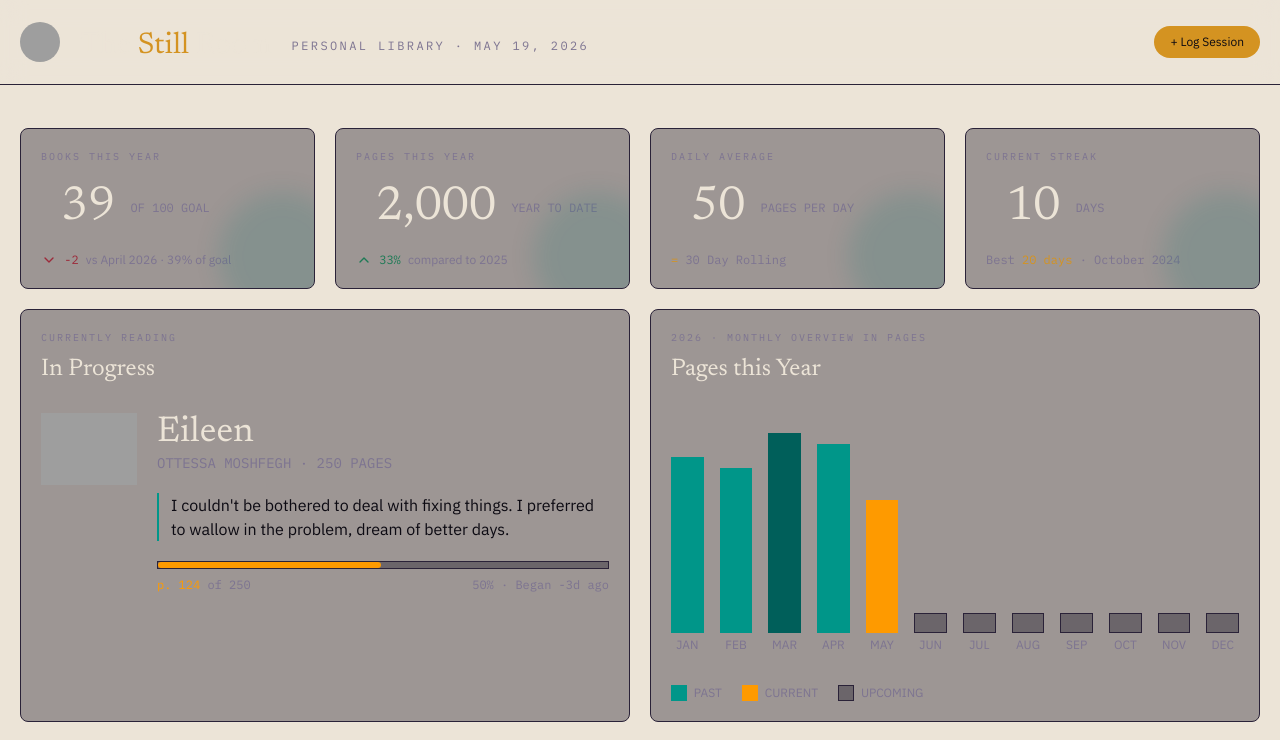
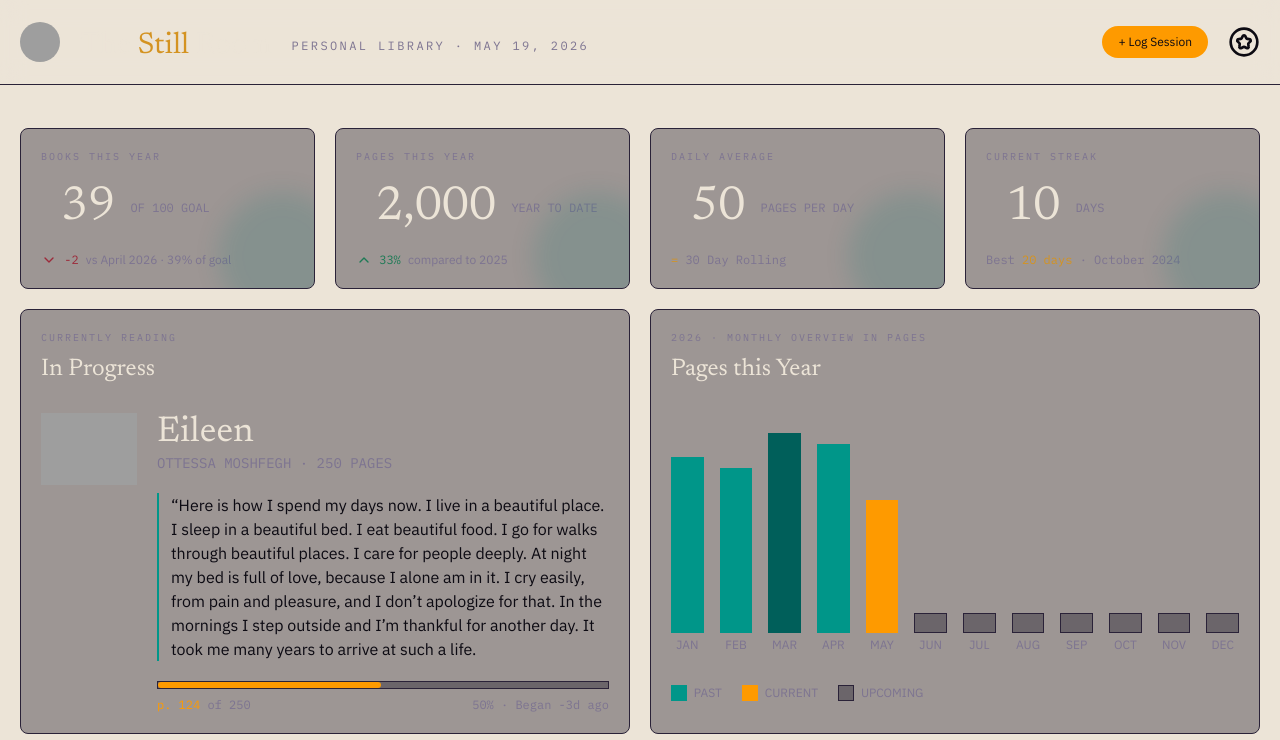
Before and after one commit to turned-to-a-dead-channel/book-logger, a Next.js app: page / in a window 1280 px wide. Shown: the top 740 px of the page. Built offline with nearby package versions, Linux system fonts and the light colour scheme; grey boxes are pictures that could not be loaded.

Commit message:
Fix hydration issue, start setting up router, add pg packages

```diff
--- a/app/books/page.tsx
+++ b/app/books/page.tsx
@@ -1,7 +1,12 @@
+'use client';
+import { useRouter } from 'next/navigation';
+
 const BooksPage = () => {
+    const router = useRouter();
     return (
         <div>
             <h1>Hello from the Books Page</h1>
+            <a className="text-amber-500 cursor-pointer" onClick={() => router.replace("/")}>Go Home</a>
         </div>
     )
 };
--- a/app/page.tsx
+++ b/app/page.tsx
@@ -1,4 +1,4 @@
-import { ChevronUp, ChevronDown, Equal } from 'lucide-react';
+"use client";
 import { dates } from '@/lib/dates';
 import CalendarPanel from '@/components/calendar';
 import BooksThisYear from '@/components/booksthisyearstat';
@@ -7,6 +7,7 @@ import { BookData, CurrentlyReading } from '@/components/currentlyreading';
 import PagesThisYearStat from '@/components/pagesthisyearstat';
 import DailyAverageStat from '@/components/dailyaveragestat';
 import CurrentStreak from '@/components/currentstreak';
+import { useRouter } from 'next/navigation';
 
 const placeholderStatData = {
   readBooks: 39,
@@ -76,10 +77,11 @@ const placeholderBookData = {
 };
 
 const HomePage = () => {
+  const router = useRouter();
   return (
     <div className='ml-5 mr-5 flex flex-col justify-items-center gap-5'>
       <div className="flex flex-row gap-5 items-stretch justify-items-center">
-      <div className="relative overflow-hidden bg-surface border border-edge rounded-lg p-5 flex-1 after:content-[''] after:rounded-full after:bg-teal-700 after:absolute after:-bottom-8 after:-right-8 after:p-7 after:h-32 after:w-32 after:blur-md after:opacity-15">
+        <div className="relative overflow-hidden bg-surface border border-edge rounded-lg p-5 flex-1 after:content-[''] after:rounded-full after:bg-teal-700 after:absolute after:-bottom-8 after:-right-8 after:p-7 after:h-32 after:w-32 after:blur-md after:opacity-15" onClick={() => router.replace("/books")}>
           <h4 className="text-muted font-mono uppercase tracking-wider-than-widest text-textsmall">Books This Year</h4>
           <BooksThisYear data={ placeholderStatData } />
         </div>
--- a/app/topbar.tsx
+++ b/app/topbar.tsx
@@ -1,5 +1,7 @@
 import Image from "next/image"
 import { dates } from "@/lib/dates";
+import { CircleStar } from 'lucide-react';
+
 
 const TopBar = () => {
     return (
@@ -14,10 +16,11 @@ const TopBar = () => {
                     <span className="mt-2 font-serif align-middle text-textlight text-3xl">&nbsp;Room</span>
                     <span className="mt-2 ml-5 align-middle font-mono uppercase tracking-wider-than-widest text-xs text-muted">Personal Library &middot; { dates.todayString }</span>
                 </div>
-                <div className="m-5">
-                    <button className="bg-amber text-xs align-middle text-textdark px-4 py-2 hover:bg-amber-2 rounded-4xl cursor-pointer">
+                <div className="m-5 flex flex-row">
+                    <button className="bg-amber-500 text-xs align-middle text-textdark px-4 py-2 hover:bg-amber-400 rounded-4xl cursor-pointer transition-colors duration:300">
                         + Log Session
                     </button>
+                    <CircleStar className="h-8 w-8 ml-5 hover:text-amber-400 transition-colors duration-300" />
                 </div>
             </div>
         </nav>
--- a/components/currentlyreading.tsx
+++ b/components/currentlyreading.tsx
@@ -1,3 +1,5 @@
+"use client";
+import { useState, useEffect } from "react";
 import { dates } from "@/lib/dates";
 
 export interface BookData {
@@ -17,11 +19,14 @@ export interface BookData {
 
 export const CurrentlyReading = ({ data } : { data: BookData[] }) => {
     const { author, title, cover, currentPage, totalPages, quotes, beginDate } = data[0];
-    let randomQuote, daysSince;
+    const [randomQuote, setRandomQuote] = useState<string | undefined>(undefined);
+    let daysSince;
 
-    if (quotes) {
-        randomQuote = quotes.length > 1 ? quotes[Math.floor(Math.random() * quotes.length)] : quotes[0];
-    }
+    useEffect(() => {
+        if (quotes) {
+            setRandomQuote(quotes.length > 1 ? quotes[Math.floor(Math.random() * quotes.length)] : quotes[0]);
+        }
+    }, []);
 
     if (beginDate) {
         daysSince = Math.floor((dates.todayRaw.getTime() - new Date(beginDate!).getTime()) / (1000 * 60 * 60 * 24));
--- a/package.json
+++ b/package.json
@@ -12,12 +12,14 @@
     "date-fns": "^4.2.1",
     "lucide-react": "^1.16.0",
     "next": "16.2.6",
+    "pg": "^8.21.0",
     "react": "19.2.4",
     "react-dom": "19.2.4"
   },
   "devDependencies": {
     "@tailwindcss/postcss": "^4",
     "@types/node": "^20",
+    "@types/pg": "^8.20.0",
     "@types/react": "^19",
     "@types/react-dom": "^19",
     "eslint": "^9",
```
Also changed, not shown: 1 other file (tests, documents, lock files or other folders). Lines whose indentation alone changed are shown as unchanged.
